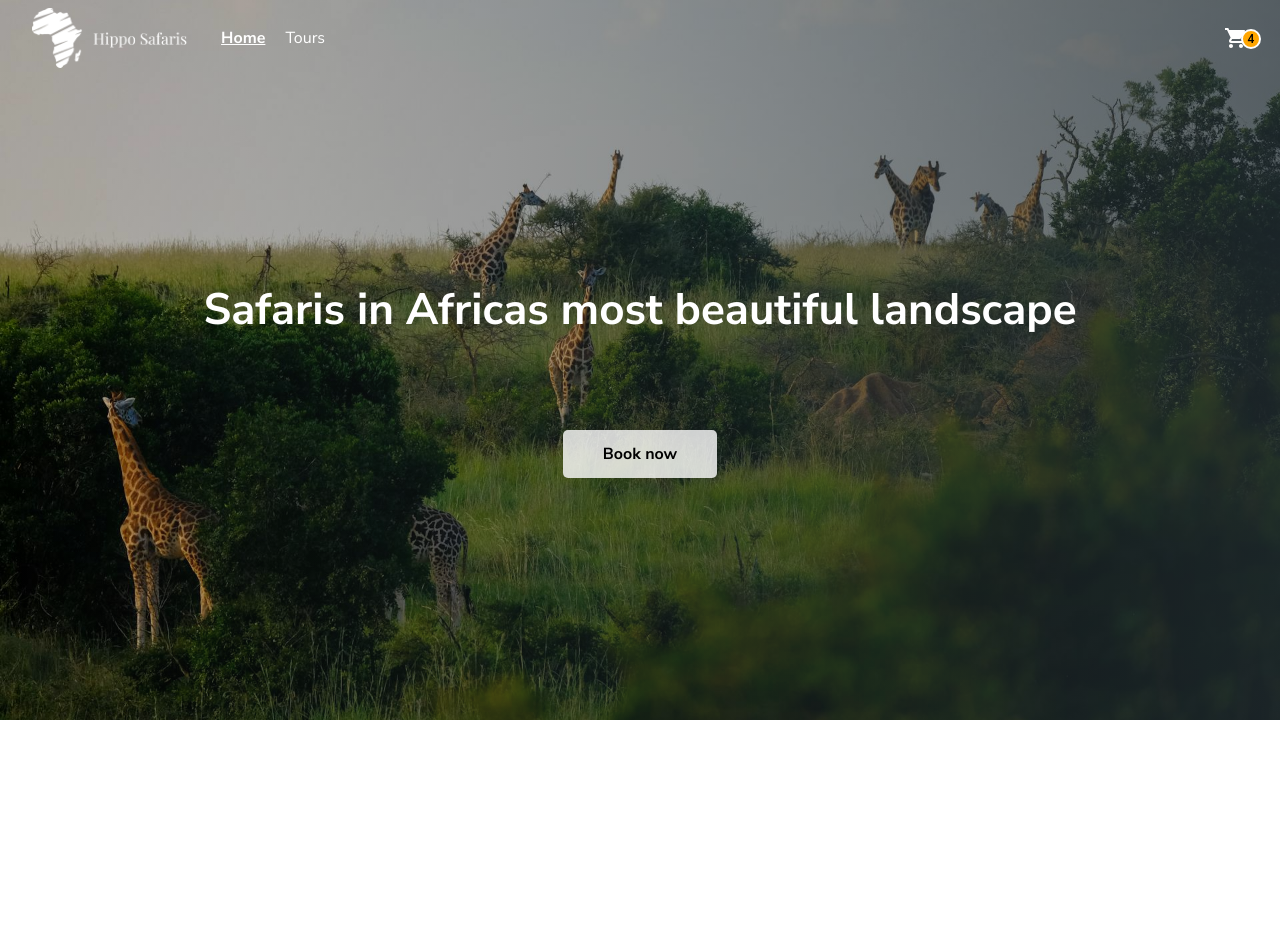
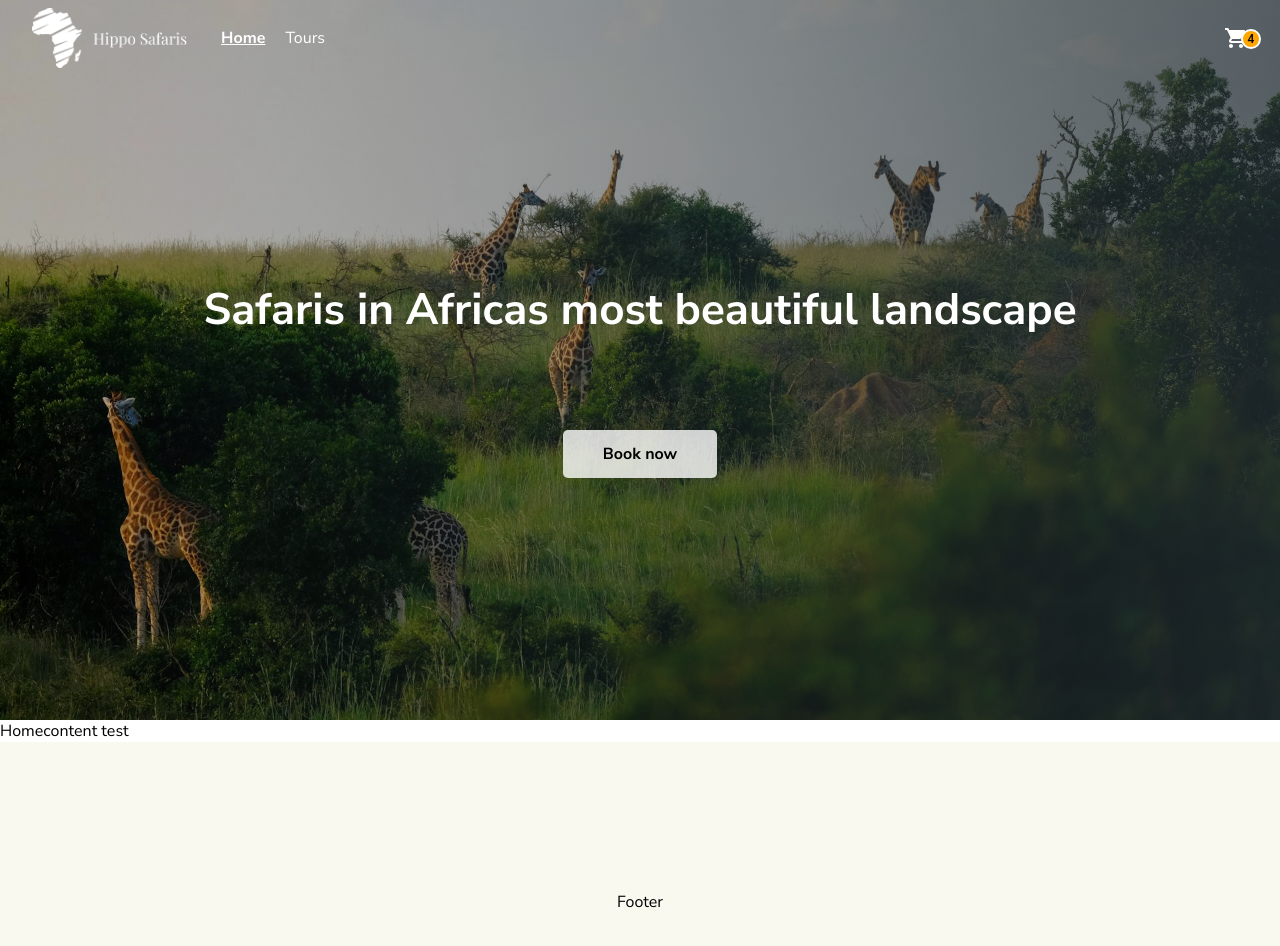
Before and after one commit to Hannahelenas/hippo.safaris, a React (Vite) app in the folder frontend/: page / in a window 1280 px wide. Shown: the top 946 px of the page. Before the commit the page ends 800 px from the top, so only its background shows below. Built offline with nearby package versions, Linux system fonts and the light colour scheme.

Commit message:
Created footer component and basic styling structure

```diff
--- a/frontend/src/App.tsx
+++ b/frontend/src/App.tsx
@@ -1,4 +1,5 @@
 import './App.css';
+import styled from 'styled-components';
 
 // Router configuration
 import { Outlet, RouterProvider, createBrowserRouter } from 'react-router-dom';
@@ -9,6 +10,8 @@ import Tours from './pages/Tours';
 
 // Components
 import NavBar from './components/NavBar';
+import FooterSection from './components/FooterSection';
+
 
 const router = createBrowserRouter([
     {
@@ -27,16 +30,27 @@ const router = createBrowserRouter([
     }
 ]);
 
+const MainContainer = styled.div`
+    display: flex;
+    flex-direction: column;
+    min-height: 100vh;
+    overflow-x: hidden;
+
+`;
+
 function Root() {
     return (
-        <div className="App">
+        <MainContainer>
             <header>
                 <NavBar />
             </header>
             <main>
                 <Outlet />
             </main>
-        </div>
+            <footer>
+            <FooterSection />
+            </footer>
+        </MainContainer>
     );
 }
 
--- /dev/null
+++ b/frontend/src/components/FooterSection.tsx
@@ -0,0 +1,19 @@
+import styled from 'styled-components';
+
+const FooterWrapper = styled.div`
+background-color: #F9F9EF;
+height: 40vh;
+width: 100%;
+display: flex;
+justify-content: center;
+align-items: center;
+z-index: -1;
+`
+
+const FooterSection = () => {
+  return (
+    <FooterWrapper>Footer</FooterWrapper>
+  )
+}
+
+export default FooterSection
--- a/frontend/src/components/HomeHero.tsx
+++ b/frontend/src/components/HomeHero.tsx
@@ -5,7 +5,7 @@ const Hero = styled.div`
     margin-top: 0;
     height: 90vh;
     width: 100vw;
-    position: absolute;
+    position: relative;
     background: linear-gradient(
         90deg,
         rgba(0, 0, 0, 0.2) 0%,
@@ -15,7 +15,9 @@ const Hero = styled.div`
     height: 90vh;
     background-size: cover;
     background-position: center;
-    z-index: -1;
+    z-index: 0;
+    overflow-x: hidden !important;
+    box-sizing: border-box !important;
 `;
 
 const Title = styled.h1`
--- a/frontend/src/pages/Home.tsx
+++ b/frontend/src/pages/Home.tsx
@@ -1,8 +1,11 @@
-import HomeHero from "../components/HomeHero"
+import HomeHero from '../components/HomeHero';
 const Home = () => {
-  return (
-    <div><HomeHero/></div>
-  )
-}
+    return (
+        <div>
+            <HomeHero />
+            <p>Homecontent test</p>
+        </div>
+    );
+};
 
-export default Home
+export default Home;
```
